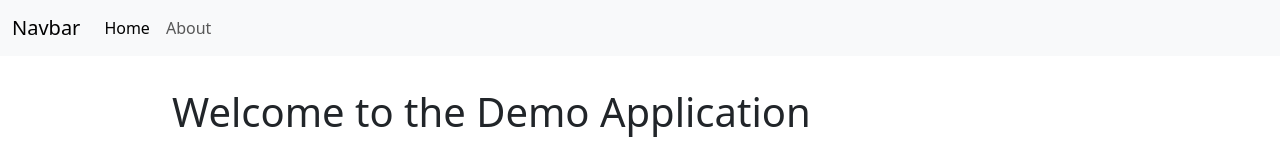
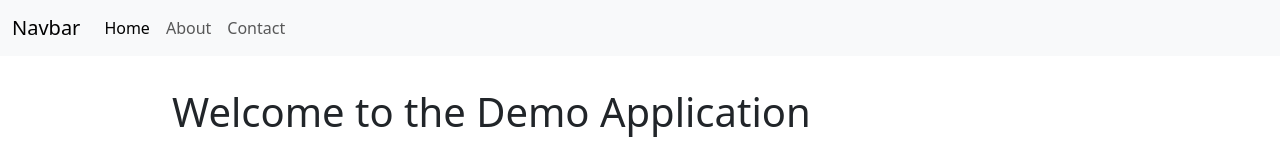
Before and after one commit to shirkeamy/AalimxClasses, a React (Create React App) app in the folder Dec24/React/may-app-1/: page / in a window 1280 px wide. Shown: the top 151 px of the page. Built offline with nearby package versions, Linux system fonts and the light colour scheme.

Commit message:
Add Contact link to Navbar for improved navigation

```diff
--- a/Dec24/React/may-app-1/src/Components/Navbar.tsx
+++ b/Dec24/React/may-app-1/src/Components/Navbar.tsx
@@ -14,6 +14,9 @@
                         <li className="nav-item">
                             <a className="nav-link" href="/about">About</a>
                         </li>
+                        <li className="nav-item">
+                            <a className="nav-link" href="/contact">Contact</a>
+                        </li>
                     </ul>
                 </div>
             </div>
```
